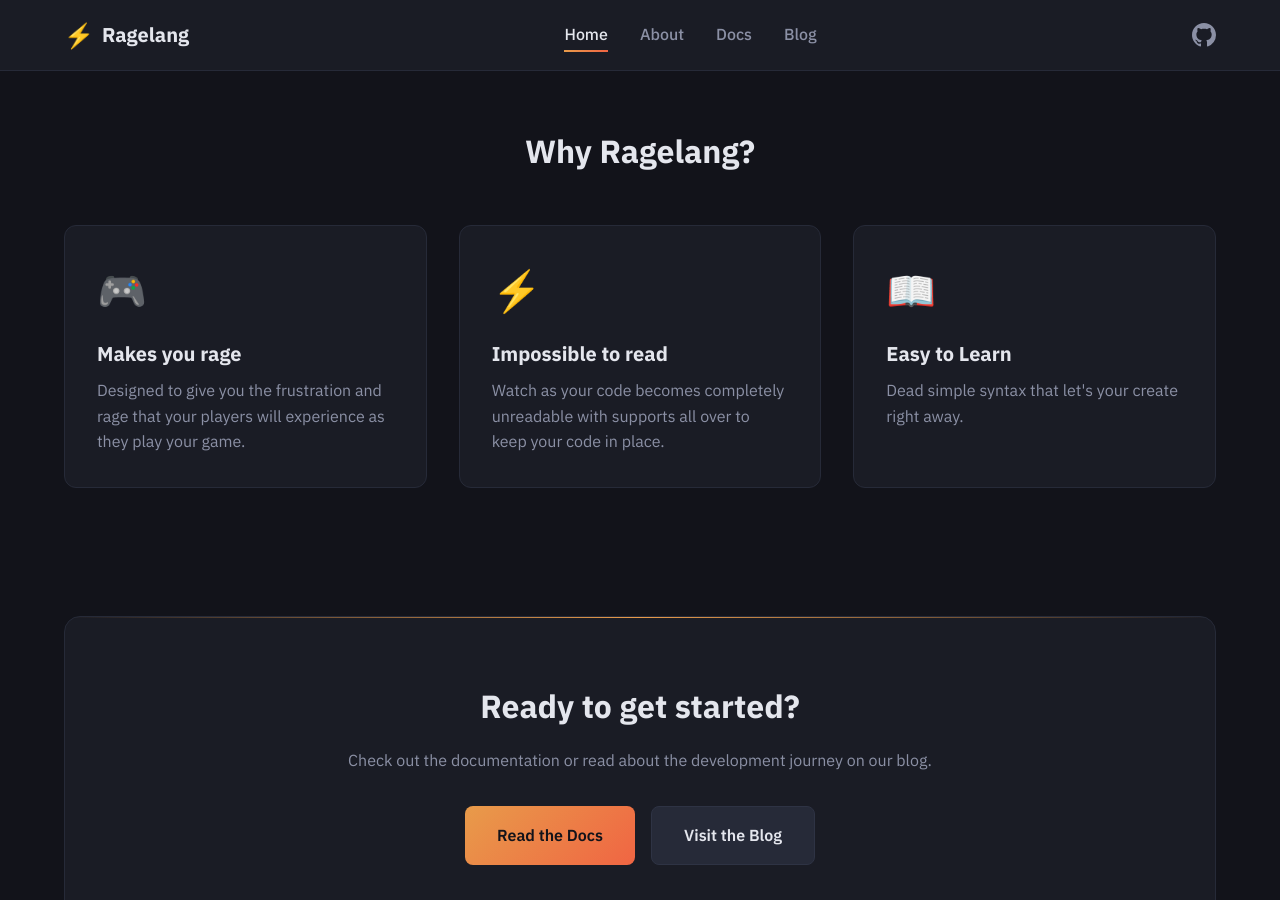
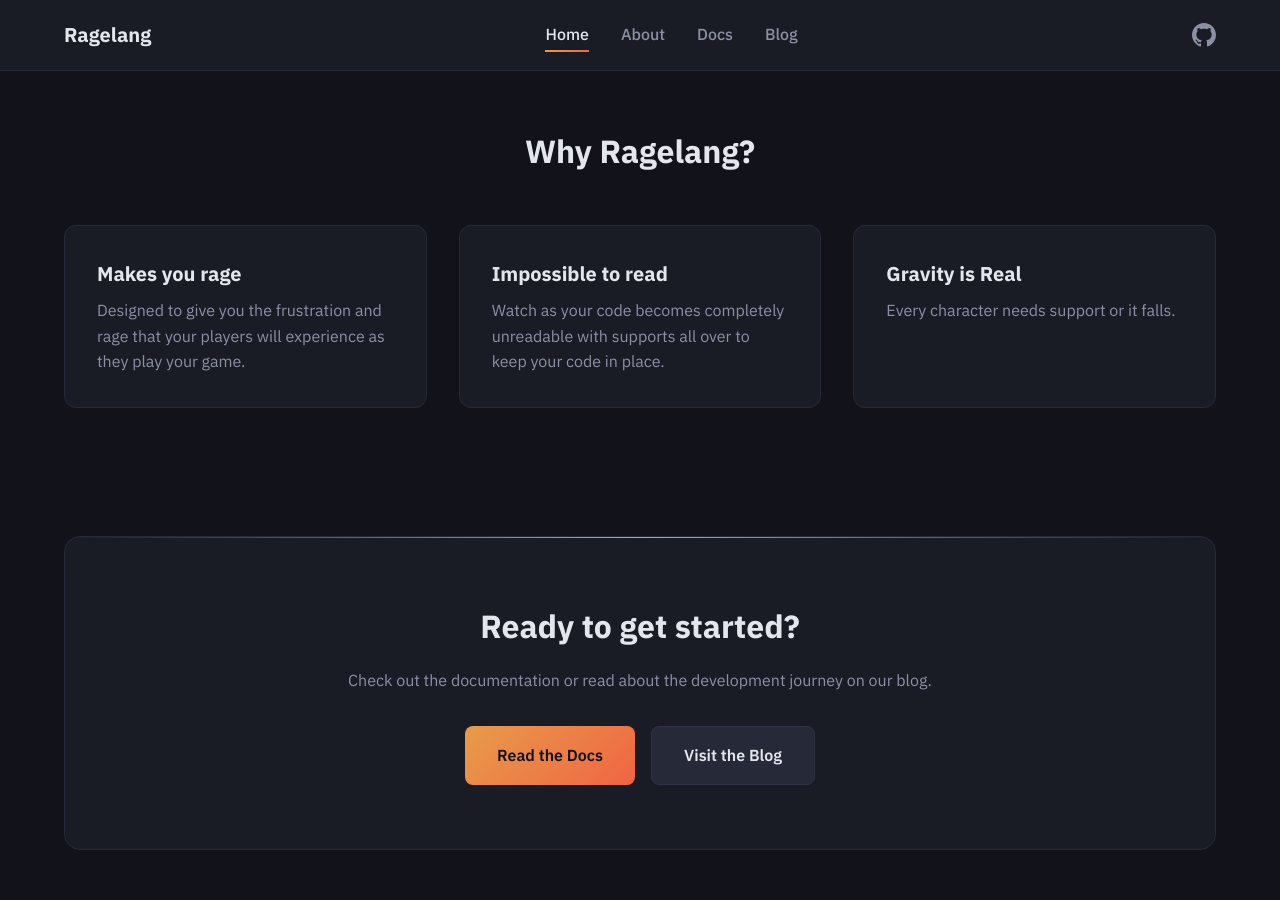
Before and after one commit to Rizato/Rizato.github.io, a Jekyll site: the page built from index.html, in a window 1280 px wide and 900 px high, scrolled down 613 px. Built offline with Jekyll 4.4.1, drawn with Linux system fonts in a browser that asks for light colours.

Commit message:
Remove emoji

```diff
--- a/_includes/footer.html
+++ b/_includes/footer.html
@@ -2,7 +2,6 @@
   <div class="container">
     <div class="footer-content">
       <div class="footer-brand">
-        <span class="logo-icon">⚡</span>
         <span class="logo-text">Ragelang</span>
         <p>Built for <a href="https://langjamgamejam.com" target="_blank" rel="noopener">Langjam Gamejam 2025</a></p>
       </div>
--- a/_includes/header.html
+++ b/_includes/header.html
@@ -2,7 +2,6 @@
   <div class="container">
     <nav class="nav">
       <a href="{{ '/' | relative_url }}" class="logo">
-        <span class="logo-icon">⚡</span>
         <span class="logo-text">Ragelang</span>
       </a>
 
--- a/index.html
+++ b/index.html
@@ -44,19 +44,16 @@ title: Home
   <h2 class="section-title">Why Ragelang?</h2>
   <div class="features-grid">
     <div class="feature-card">
-      <div class="feature-icon">🎮</div>
       <h3>Makes you rage</h3>
       <p>Designed to give you the frustration and rage that your players will experience as they play your game.</p>
     </div>
     <div class="feature-card">
-      <div class="feature-icon">⚡</div>
       <h3>Impossible to read</h3>
       <p>Watch as your code becomes completely unreadable with supports all over to keep your code in place.</p>
     </div>
     <div class="feature-card">
-      <div class="feature-icon">📖</div>
-      <h3>Easy to Learn</h3>
-      <p>Dead simple syntax that let's your create right away.</p>
+      <h3>Gravity is Real</h3>
+      <p>Every character needs support or it falls.</p>
     </div>
   </div>
 </section>
```
